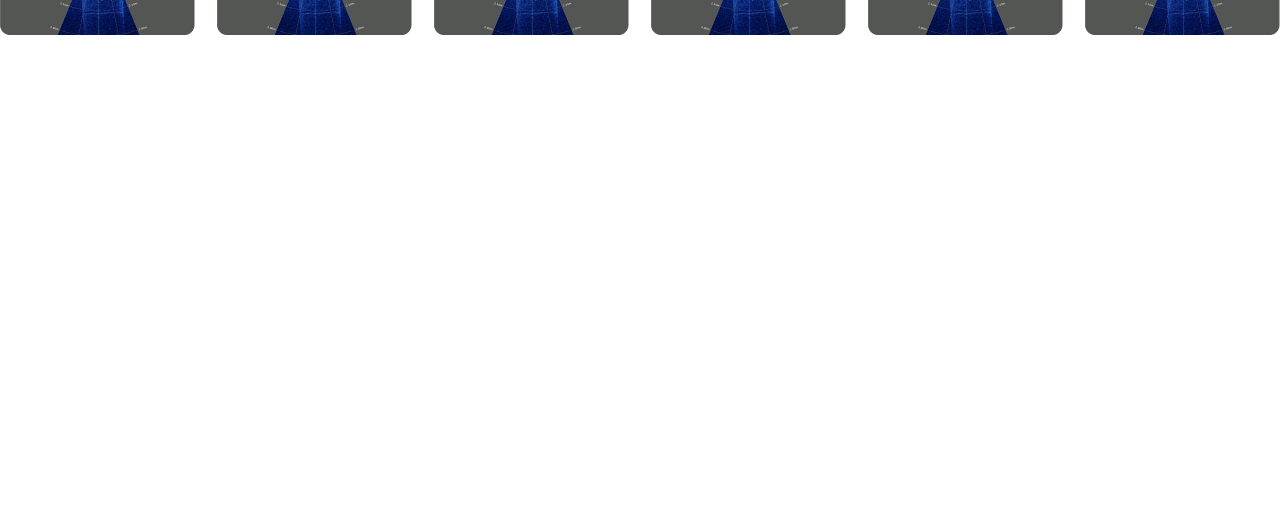
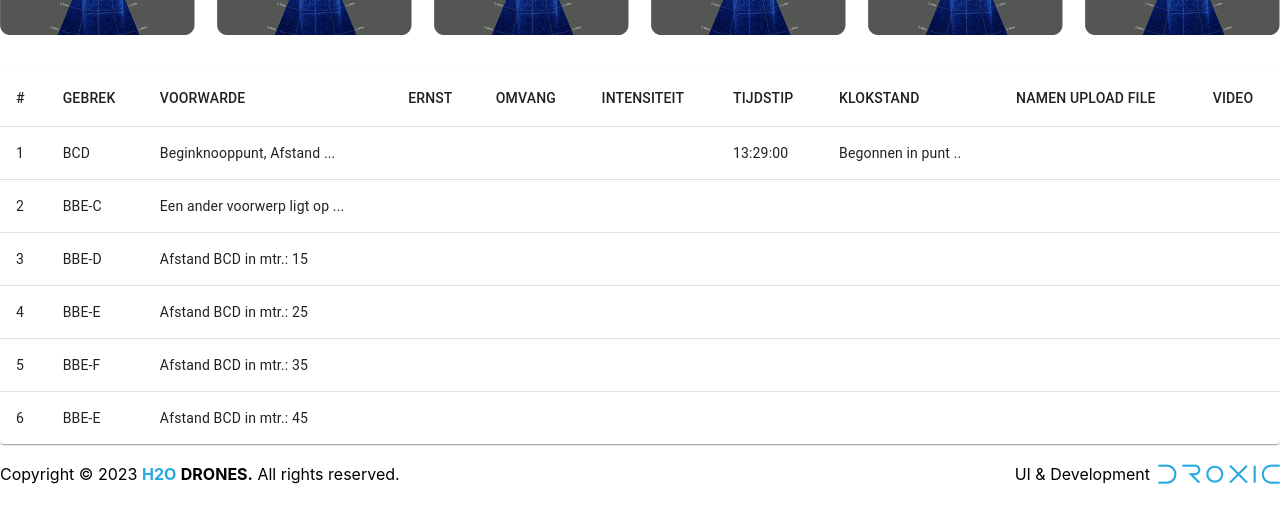
Before and after one commit to s-genov/h2o, a React (Create React App) app: page / in a window 1280 px wide. Shown: the part 856-1367 px from the top of the page. Before the commit the page ends 926 px from the top, so only its background shows below. Built offline with nearby package versions, Linux system fonts and the light colour scheme.

Commit message:
create footer

```diff
--- a/src/App.js
+++ b/src/App.js
@@ -5,6 +5,8 @@ import SliderPipeLength from "./components/Slider/SliderPipeLenght/SliderPipeLen
 import {useEffect, useRef, useState} from "react";
 import VideoPlayer from "./components/VideoPlayer";
 import ImageGallery from "./components/ImageGallery/ImageGallery";
+import CaseTable from "./components/Table/CaseTable";
+import Footer from "./components/Footer/Footer";
 
 const videoUrls = {
   leftVideo: 'videos/video-one.mp4',
@@ -218,6 +220,12 @@ function App() {
           <ImageGallery />
           </div>
         </section>
+        <section className="container">
+          <CaseTable />
+        </section>
+        <div className="container">
+          <Footer />
+        </div>
       </div>
 );
 }
--- /dev/null
+++ b/src/components/Footer/Footer.jsx
@@ -0,0 +1,18 @@
+import './footer.css';
+import DROXIC_LOGO from './../../images/droxic-logo.png';
+
+const Footer = () => {
+  return (
+    <footer className="footer">
+      <div className='copyright'>
+        Copyright © 2023 <span>H2O</span> <span>DRONES.</span> All rights reserved.
+      </div>
+      <div className='ui-development'>
+        <span>UI & Development</span>
+        <img src={DROXIC_LOGO} className='droxic-logo' alt=""></img>
+      </div>
+    </footer>
+  )
+}
+
+export default Footer;
--- /dev/null
+++ b/src/components/Footer/footer.css
@@ -0,0 +1,21 @@
+.footer {
+  display: flex;
+  justify-content: space-between;
+  margin-top: 20px;
+  padding-bottom: 30px;
+}
+
+.copyright span {
+  color: #27AAE1;
+  font-weight: bold;
+}
+
+.footer span + span {
+  color: black;
+}
+
+.ui-development {
+  display: flex;
+  align-items: center;
+  gap: 8px;
+}
```
Also changed, not shown: src/images/droxic-logo.png (added).
